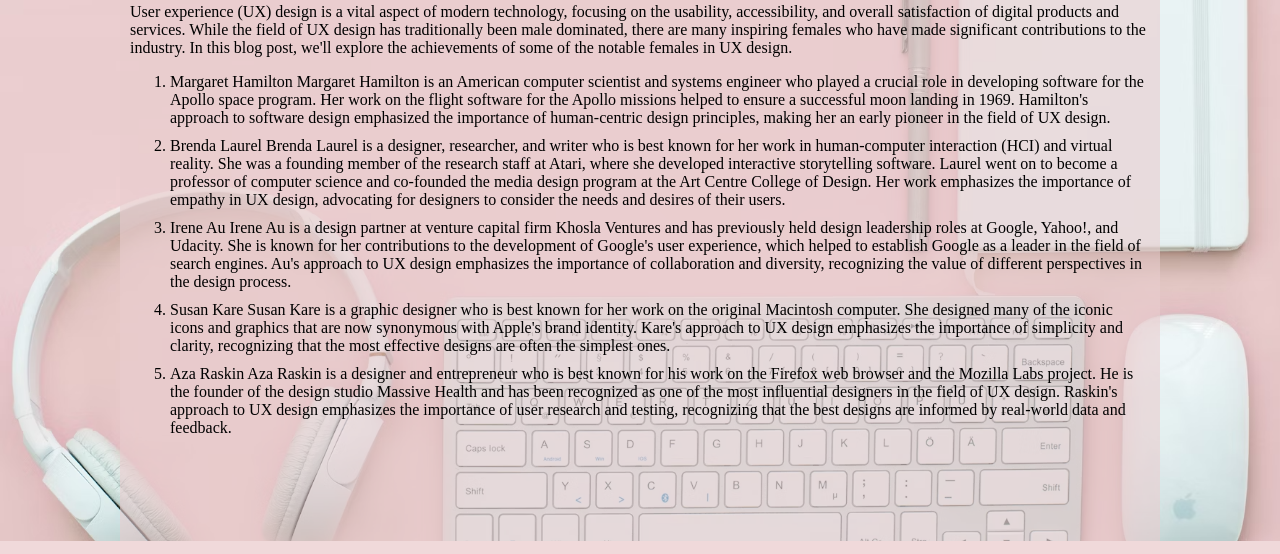
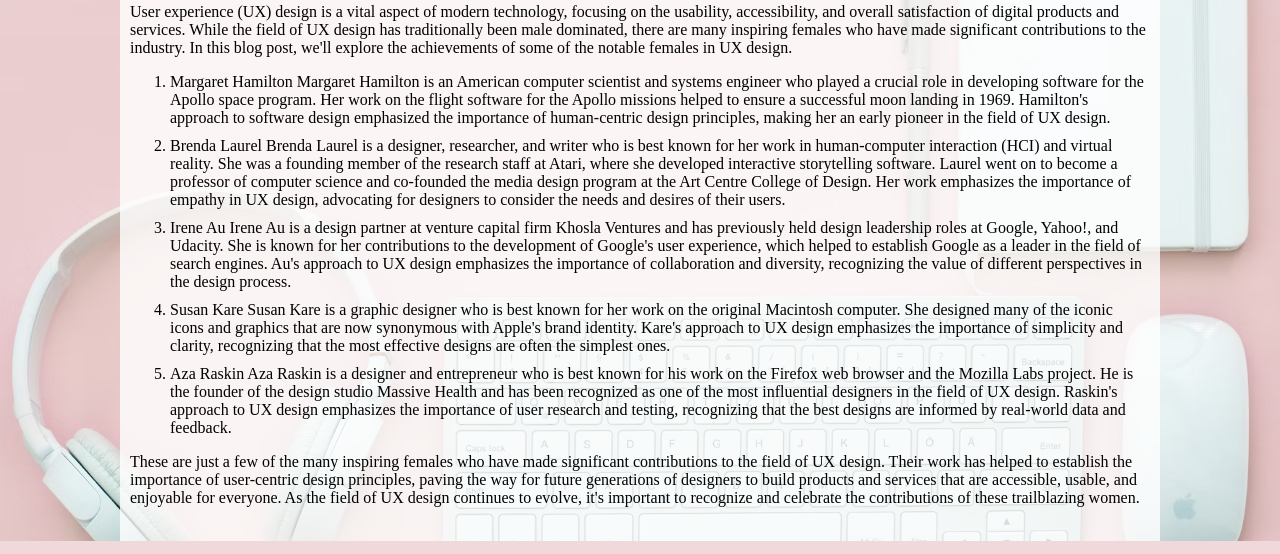
Before and after one commit to VictoriaNuta/uni-portfolio, a plain HTML site: page blog.html in a window 1280 px wide. Shown: the part 187-741 px from the top of the page. Drawn offline with Linux system fonts and the light colour scheme.

Commit message:
add conclusion

```diff
--- a/blog.html
+++ b/blog.html
@@ -66,6 +66,9 @@
                     Aza Raskin Aza Raskin is a designer and entrepreneur who is best known for his work on the Firefox web browser and the Mozilla Labs project. He is the founder of the design studio Massive Health and has been recognized as one of the most influential designers in the field of UX design. Raskin's approach to UX design emphasizes the importance of user research and testing, recognizing that the best designs are informed by real-world data and feedback.
                 </li>
             </ol>
+            <p class="conclusion">
+                These are just a few of the many inspiring females who have made significant contributions to the field of UX design. Their work has helped to establish the importance of user-centric design principles, paving the way for future generations of designers to build products and services that are accessible, usable, and enjoyable for everyone. As the field of UX design continues to evolve, it's important to recognize and celebrate the contributions of these trailblazing women.
+            </p>
         </section>
     </main>
     <footer class="footer">
--- a/style.css
+++ b/style.css
@@ -91,8 +91,6 @@ color: black;
 
 .subheading {
   font-size: 1em;
-  margin: 0;
-  padding-top: 10px;
   opacity: .7;
 }
 
@@ -122,6 +120,8 @@ text-align: center;
 padding: 0 15px;
 max-width: 1000px;
 margin: 30px auto;
+padding: 15px;
+background-color: rgb(255, 255, 255, .8);
 }
 
 .chapter-section {
@@ -157,14 +157,14 @@ opacity: 1;
 margin: 0 auto;
 max-width: 1020px;
 padding: 10px;
-background-color: rgb(234, 205, 207, .6);
+background-color: rgb(255, 255, 255, .8);
 }
 
 .list {
 margin: 10px 0;
 }
 
-.list:last-child {
+.conclusion {
 margin-bottom: 100px;
 }
 
```
